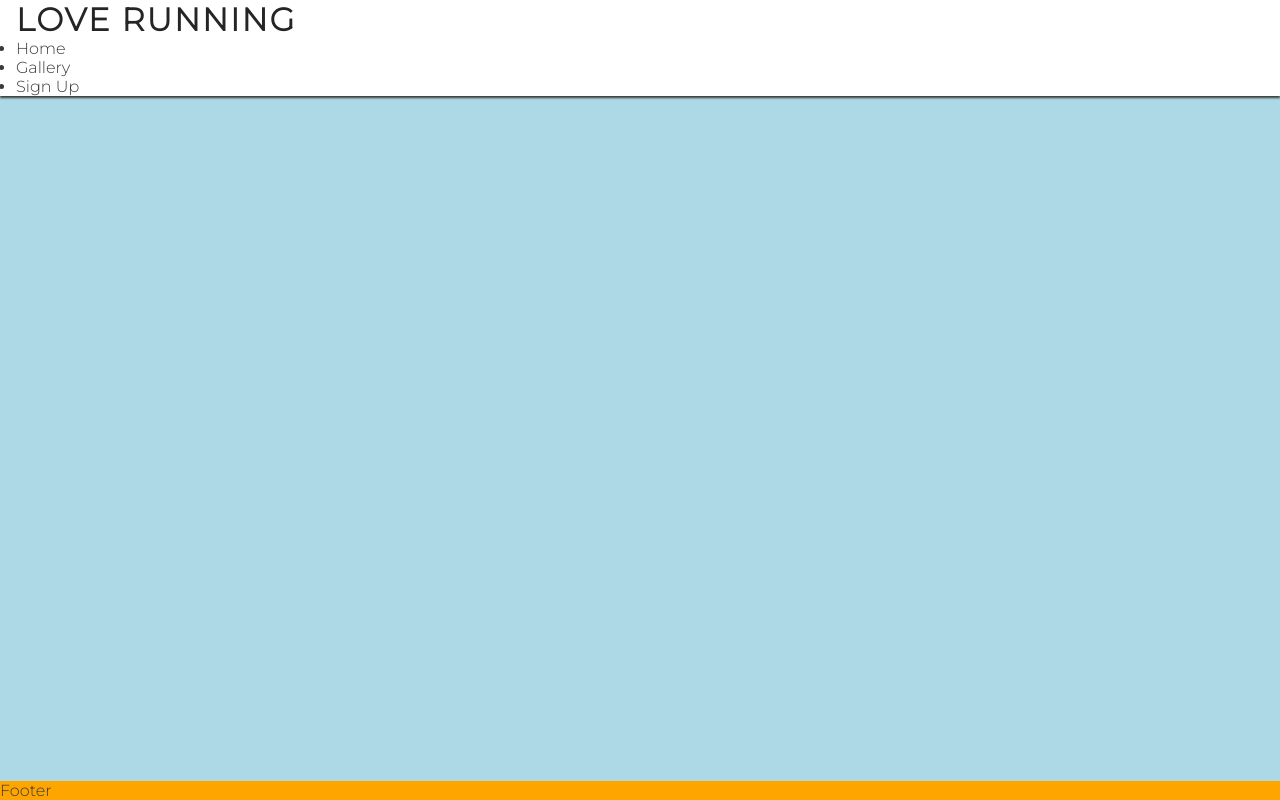
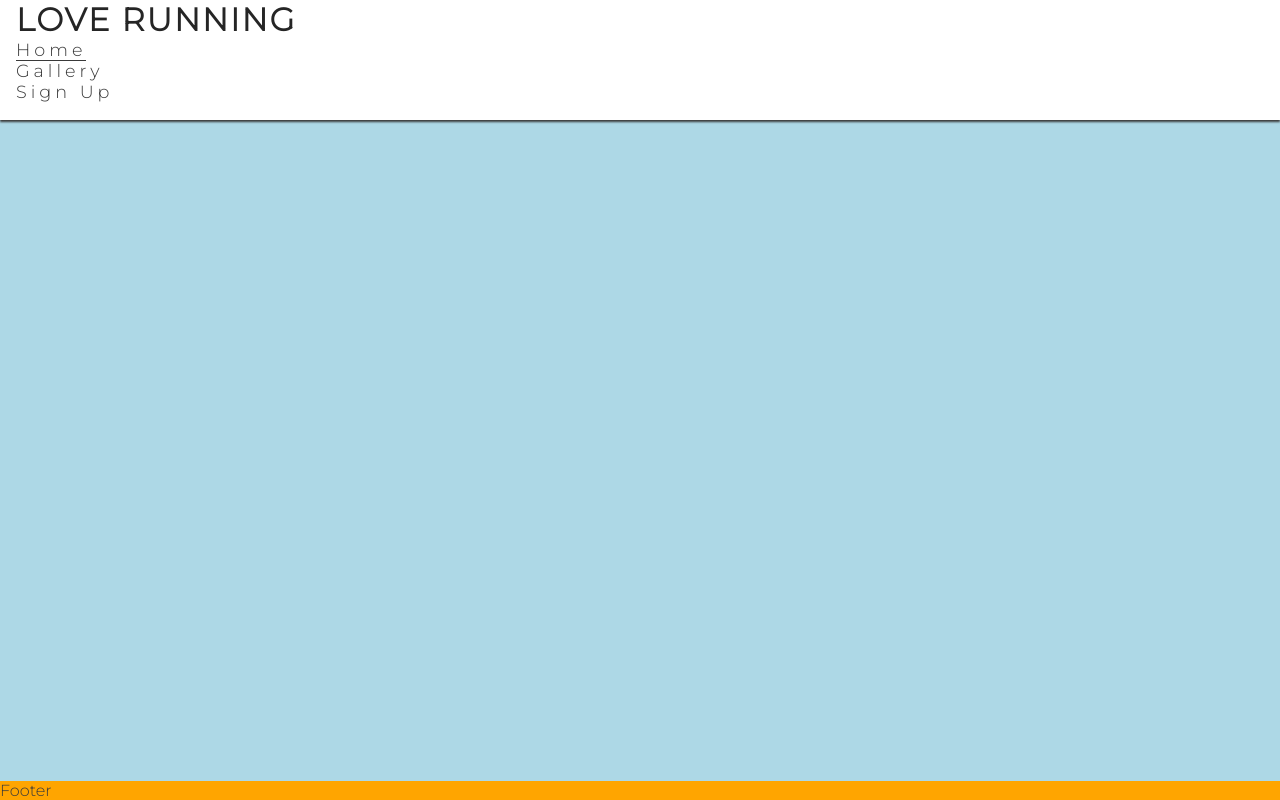
Before and after one commit to abikirkham/Love-Running, a plain HTML site: page index.html in a window 1280 px wide. Drawn offline with Linux system fonts and the light colour scheme.

Commit message:
nav added

```diff
--- a/assets/css/style.css
+++ b/assets/css/style.css
@@ -36,6 +36,17 @@ h1 {
     color: #252525;
 
 }
+#menu {
+    font-size: 110%;
+    letter-spacing: 4px;
+    list-style-type: none;
+}
+#menu {
+    margin-bottom: 1em;
+}
+.active {
+    border-bottom: 1px solid #3a3a3a;
+}
 main {
     background-color: lightblue;
     /* make main element take up surlus space to push footer */
--- a/index.html
+++ b/index.html
@@ -35,8 +35,8 @@
     <a href="index.html">
         <h1 id="#logo">Love Running</h1>
 </a>
-<nav><ul>
-    <li><a href="">Home</a></li>
+<nav><ul id="menu">
+    <li><a href="" class="active">Home</a></li>
     <li><a href="">Gallery</a></li>
     <li><a href="">Sign Up</a></li>
 </ul></nav>
```
